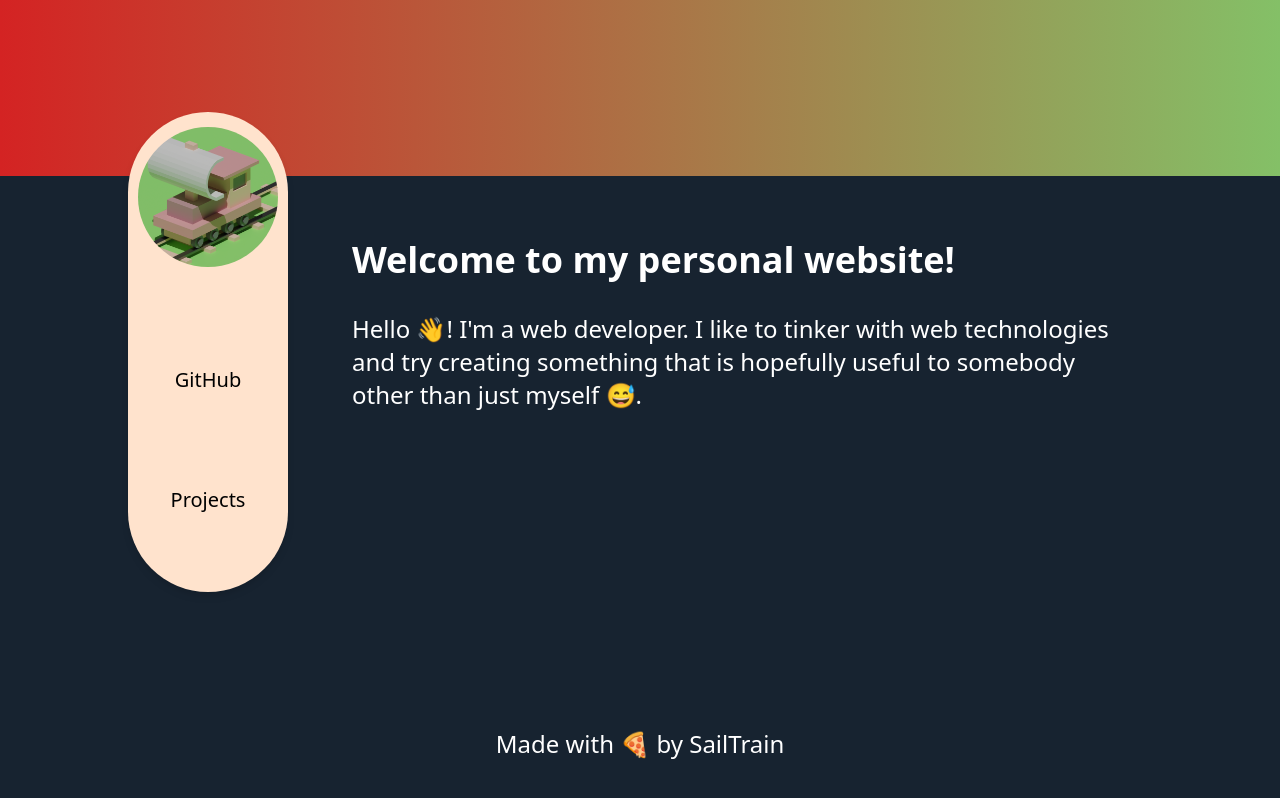
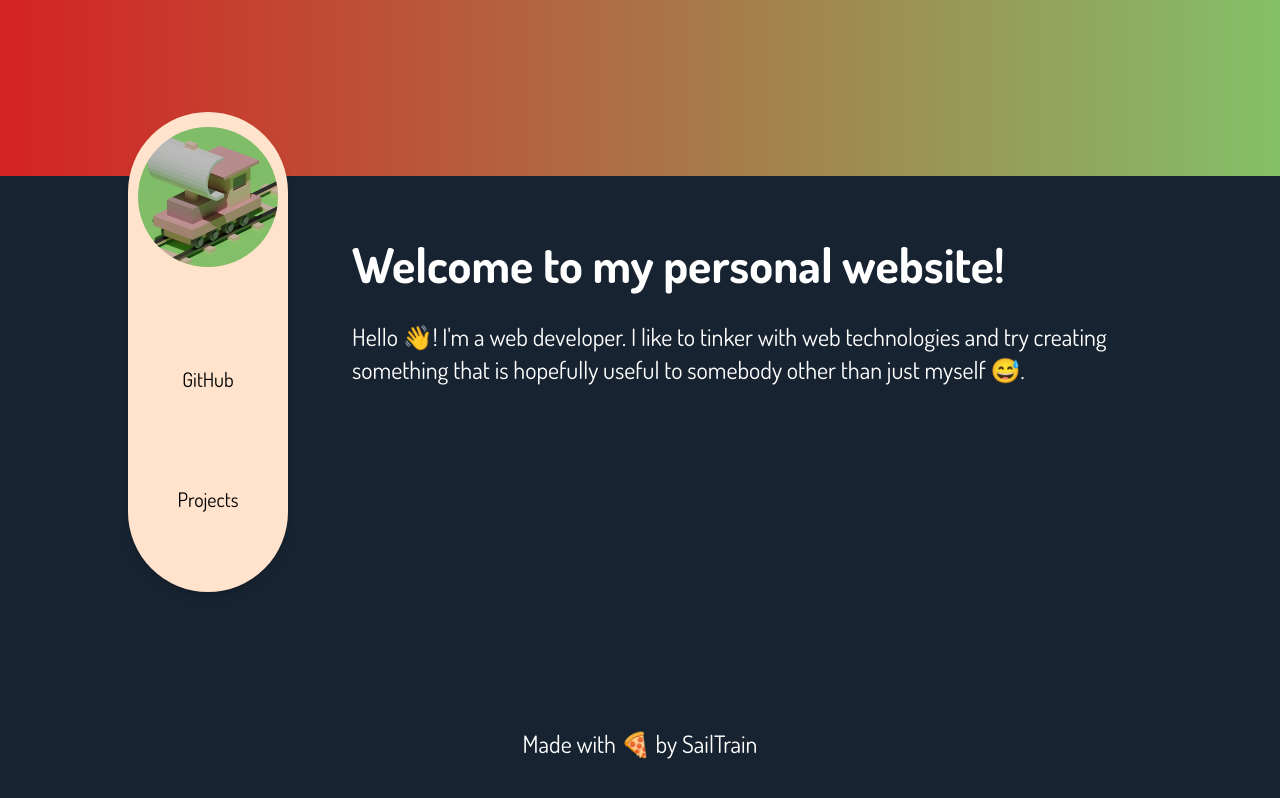
Before and after one commit to ludovico-chiavelli/sailtrain, a Next.js app: page / in a window 1280 px wide. Built offline with nearby package versions, Linux system fonts and the light colour scheme; some icons are missing.

Commit message:
add Dosis font to text

```diff
--- a/pages/index.tsx
+++ b/pages/index.tsx
@@ -8,7 +8,7 @@ import Layout from '../components/layout'
 const Page: NextPageWithLayout = () => {
   return (
     <div className='text-white'>
-      <h1 className='text-4xl font-bold'>Welcome to my personal website!</h1>
+      <h1 className='text-5xl font-bold'>Welcome to my personal website!</h1>
       <p className='text-2xl leading-snug mt-8'>
         Hello 👋! I&apos;m a web developer. I like to tinker with web technologies and try creating something that is hopefully useful to somebody other than just myself 😅.
       </p>
--- a/styles/globals.css
+++ b/styles/globals.css
@@ -15,4 +15,5 @@ html, body {
   width: 100%;
   overflow: auto;
   background-color: #172330;
+  font-family: 'Dosis', sans-serif;
 }
```
